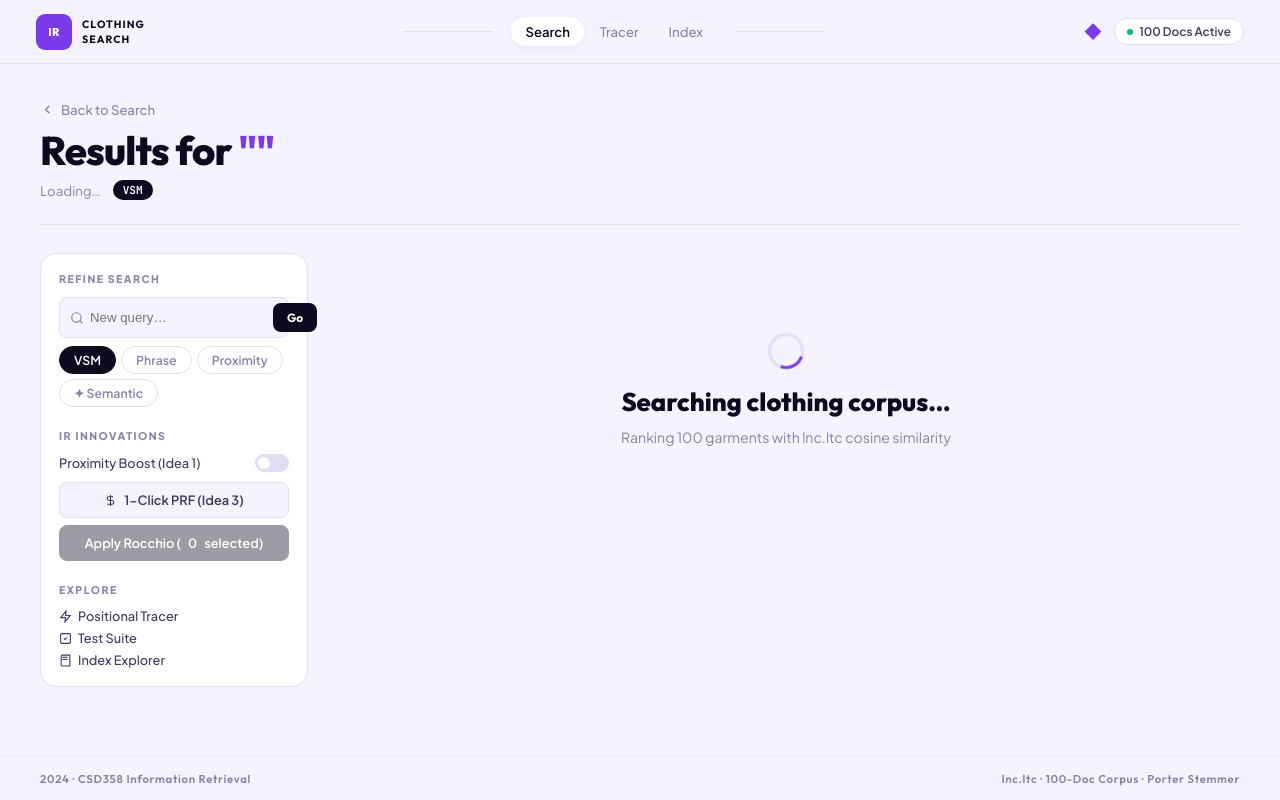
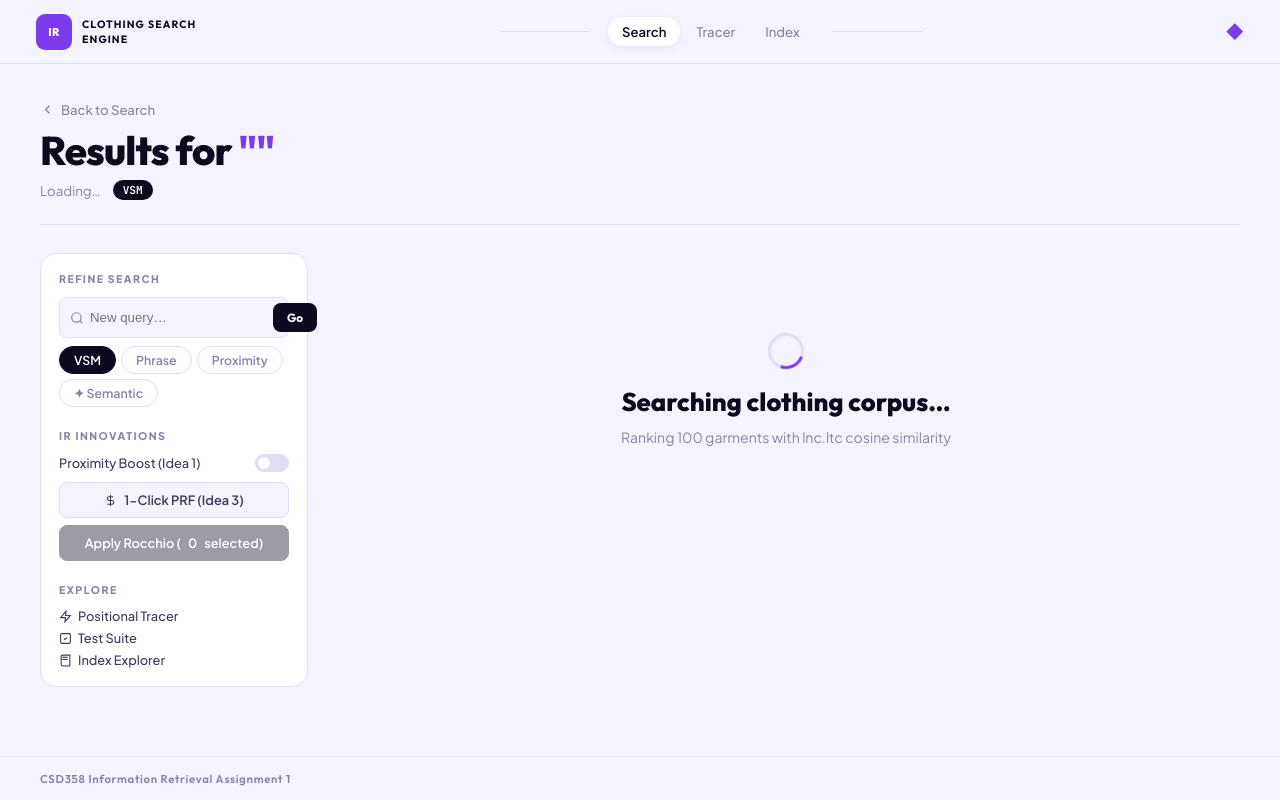
Before and after one commit to Aadityakharkia/Clothing-Information_Retrival, a Flask app: page /results in a window 1280 px wide. Run offline with Flask 3, Linux system fonts and the light colour scheme.

Commit message:
Frontend

```diff
--- a/backend/app/routes/page_routes.py
+++ b/backend/app/routes/page_routes.py
@@ -30,10 +30,12 @@ def home():
 
 @page_bp.route("/results")
 def results():
-    q    = request.args.get("q", "").strip()
-    mode = request.args.get("mode", "vsm").strip()
-    if mode not in ("vsm", "phrase", "proximity", "semantic"):
-        mode = "vsm"
+    q = request.args.get("q", "").strip()
+    raw_mode = request.args.get("mode", "vsm").strip()
+    modes = [m.strip() for m in raw_mode.split(",") if m.strip() in ("vsm", "phrase", "proximity", "semantic")]
+    if not modes:
+        modes = ["vsm"]
+    mode = ",".join(modes)
     total_docs, vocab_size = _get_stats()
     return render_template(
         "results.html",
--- a/frontend/templates/base.html
+++ b/frontend/templates/base.html
@@ -1,16 +1,21 @@
 <!DOCTYPE html>
 <html lang="en">
+
 <head>
   <meta charset="UTF-8">
   <meta name="viewport" content="width=device-width, initial-scale=1.0">
   <title>{% block title %}Clothing Search Engine{% endblock %} | CSD358 IR</title>
-  <meta name="description" content="Premium Clothing Information Retrieval Engine — VSM lnc.ltc, Positional Indexing, Proximity Search. CSD358 Assignment 1.">
+  <meta name="description"
+    content="Premium Clothing Information Retrieval Engine — VSM lnc.ltc, Positional Indexing, Proximity Search. CSD358 Assignment 1.">
   <link rel="preconnect" href="https://fonts.googleapis.com">
   <link rel="preconnect" href="https://fonts.gstatic.com" crossorigin>
-  <link href="https://fonts.googleapis.com/css2?family=Outfit:wght@300;400;500;600;700;800;900&family=Plus+Jakarta+Sans:wght@400;500;600;700;800&family=JetBrains+Mono:wght@400;500;600&display=swap" rel="stylesheet">
+  <link
+    href="https://fonts.googleapis.com/css2?family=Outfit:wght@300;400;500;600;700;800;900&family=Plus+Jakarta+Sans:wght@400;500;600;700;800&family=JetBrains+Mono:wght@400;500;600&display=swap"
+    rel="stylesheet">
   <link rel="stylesheet" href="/static/css/style.css">
   {% block extra_head %}{% endblock %}
 </head>
+
 <body>
 
   <!-- ── Navigation ─────────────────────────────────── -->
@@ -19,25 +24,23 @@
 
       <a href="/" class="nav-logo" id="nav-logo-link">
         <span class="logo-sq">IR</span>
-        <span class="logo-text">CLOTHING<br>SEARCH</span>
+        <span class="logo-text">CLOTHING SEARCH<br>ENGINE</span>
       </a>
 
       <div class="nav-center">
         <span class="nav-rule"></span>
         <div class="nav-pages">
-          <a href="/"           class="nav-link {% if active_page=='search' %}active{% endif %}" id="nav-link-search">Search</a>
-          <a href="/tracer"     class="nav-link {% if active_page=='tracer' %}active{% endif %}" id="nav-link-tracer">Tracer</a>
-          <a href="/vocabulary" class="nav-link {% if active_page=='vocab'  %}active{% endif %}" id="nav-link-vocab">Index</a>
+          <a href="/" class="nav-link {% if active_page=='search' %}active{% endif %}" id="nav-link-search">Search</a>
+          <a href="/tracer" class="nav-link {% if active_page=='tracer' %}active{% endif %}"
+            id="nav-link-tracer">Tracer</a>
+          <a href="/vocabulary" class="nav-link {% if active_page=='vocab'  %}active{% endif %}"
+            id="nav-link-vocab">Index</a>
         </div>
         <span class="nav-rule"></span>
       </div>
 
       <div class="nav-right">
         <span class="nav-diamond">◆</span>
-        <span class="nav-status">
-          <span class="status-dot"></span>
-          <span>100 Docs Active</span>
-        </span>
       </div>
 
     </div>
@@ -48,8 +51,7 @@
 
   <!-- ── Footer ─────────────────────────────────────── -->
   <footer class="page-footer">
-    <span>2024 · CSD358 Information Retrieval</span>
-    <span>lnc.ltc · 100-Doc Corpus · Porter Stemmer</span>
+    <span>CSD358 Information Retrieval Assignment 1</span>
   </footer>
 
   <!-- ── Document Inspection Modal ─────────────────── -->
@@ -57,7 +59,8 @@
     <div class="modal-box" id="doc-modal-box">
       <div class="modal-head">
         <div>
-          <span style="font-family:var(--font-mono);font-size:0.72rem;font-weight:700;color:var(--text-muted);" id="modal-doc-id-badge">D001</span>
+          <span style="font-family:var(--font-mono);font-size:0.72rem;font-weight:700;color:var(--text-muted);"
+            id="modal-doc-id-badge">D001</span>
           <h3 id="modal-title" style="margin-top:4px;">Garment Details</h3>
         </div>
         <button class="modal-close" id="modal-close-btn" aria-label="Close">×</button>
@@ -84,7 +87,7 @@
       modal.addEventListener('click', (e) => { if (e.target === modal) modal.style.display = 'none'; });
     }
 
-    window.openDocModal = async function(docId) {
+    window.openDocModal = async function (docId) {
       modal.style.display = 'flex';
       document.getElementById('modal-body').innerHTML = '<div class="loading-state" style="padding:40px;"><div class="spinner"></div><p>Loading garment…</p></div>';
       try {
@@ -92,26 +95,26 @@
         document.getElementById('modal-doc-id-badge').textContent = d.doc_id;
         document.getElementById('modal-title').textContent = d.title;
         const topTerms = Object.entries(d.term_frequencies || {})
-          .sort((a,b) => b[1]-a[1]).slice(0,20);
+          .sort((a, b) => b[1] - a[1]).slice(0, 20);
         const tokens = (d.tokens || []).slice(0, 60);
         document.getElementById('modal-body').innerHTML = `
           <div class="modal-meta">
             <strong>Category:</strong> ${d.category}<br>
             <strong>Vector Length:</strong> ${d.vector_length}<br>
-            <strong>Unique Terms:</strong> ${Object.keys(d.term_frequencies||{}).length}
+            <strong>Unique Terms:</strong> ${Object.keys(d.term_frequencies || {}).length}
           </div>
           <div class="modal-section-title">Description</div>
-          <p style="font-size:0.85rem;color:var(--text-body);line-height:1.6;">${(d.text||'').substring(0,500)}…</p>
+          <p style="font-size:0.85rem;color:var(--text-body);line-height:1.6;">${(d.text || '').substring(0, 500)}…</p>
           <div class="modal-section-title">Top Stemmed Terms (by TF)</div>
           <div class="token-grid">
-            ${topTerms.map(([t,f]) => `<span class="token-pill">${t}<span class="pos-num">×${f}</span></span>`).join('')}
+            ${topTerms.map(([t, f]) => `<span class="token-pill">${t}<span class="pos-num">×${f}</span></span>`).join('')}
           </div>
           <div class="modal-section-title">Token Positions (first 60)</div>
           <div class="token-grid">
             ${tokens.map(tk => `<span class="token-pill">${tk.term}<span class="pos-num">[${tk.pos}]</span></span>`).join('')}
           </div>
         `;
-      } catch(e) {
+      } catch (e) {
         document.getElementById('modal-body').innerHTML = `<p style="color:red;">Error: ${e.message}</p>`;
       }
     };
@@ -119,4 +122,5 @@
 
   {% block scripts %}{% endblock %}
 </body>
+
 </html>
--- a/frontend/templates/results.html
+++ b/frontend/templates/results.html
@@ -35,15 +35,15 @@
             <button class="sidebar-search-btn" id="sidebar-search-btn">Go</button>
           </div>
           <div style="display:flex;gap:5px;margin-top:8px;flex-wrap:wrap;">
-            <button class="mode-chip {% if mode=='vsm' %}active{% endif %}" data-mode="vsm" id="sb-mode-vsm">VSM</button>
-            <button class="mode-chip {% if mode=='phrase' %}active{% endif %}" data-mode="phrase" id="sb-mode-phrase">Phrase</button>
-            <button class="mode-chip {% if mode=='proximity' %}active{% endif %}" data-mode="proximity" id="sb-mode-prox">Proximity</button>
-            <button class="mode-chip {% if mode=='semantic' %}active{% endif %}" data-mode="semantic" id="sb-mode-semantic">✦ Semantic</button>
+            <button class="mode-chip {% if 'vsm' in mode.split(',') %}active{% endif %}" data-mode="vsm" id="sb-mode-vsm">VSM</button>
+            <button class="mode-chip {% if 'phrase' in mode.split(',') %}active{% endif %}" data-mode="phrase" id="sb-mode-phrase">Phrase</button>
+            <button class="mode-chip {% if 'proximity' in mode.split(',') %}active{% endif %}" data-mode="proximity" id="sb-mode-prox">Proximity</button>
+            <button class="mode-chip {% if 'semantic' in mode.split(',') %}active{% endif %}" data-mode="semantic" id="sb-mode-semantic">✦ Semantic</button>
           </div>
         </div>
 
         <!-- Semantic AI Innovations (Idea 4) -->
-        <div class="sidebar-section" id="semantic-innovations" {% if mode != 'semantic' %}style="display:none;"{% endif %}>
+        <div class="sidebar-section" id="semantic-innovations" {% if 'semantic' not in mode.split(',') %}style="display:none;"{% endif %}>
           <span class="sidebar-heading">Neural IR Controls (Idea 4)</span>
 
           <div style="margin-bottom:10px;">
@@ -72,7 +72,7 @@
         </div>
 
         <!-- IR Innovations -->
-        <div class="sidebar-section" id="vsm-innovations" {% if mode != 'vsm' %}style="display:none;"{% endif %}>
+        <div class="sidebar-section" id="vsm-innovations" {% if 'vsm' not in mode.split(',') %}style="display:none;"{% endif %}>
           <span class="sidebar-heading">IR Innovations</span>
 
           <div class="toggle-row">
@@ -189,18 +189,26 @@ async function doSearch(q, mode) {
   const list = document.getElementById('results-list');
   list.innerHTML = `<div class="loading-state"><div class="spinner"></div><h3>Searching…</h3><p>Ranking ${TOTAL_DOCS} garments</p></div>`;
 
+  const activeModes = (typeof mode === 'string' ? mode.split(',') : [mode]).map(m => m.trim()).filter(Boolean);
+  const hasVsm = activeModes.includes('vsm');
+  const hasSemantic = activeModes.includes('semantic');
+  const hasPositional = activeModes.includes('phrase') || activeModes.includes('proximity');
+
   let data;
   try {
-    if (mode === 'vsm') {
-      if (proximityBoostActive) {
-        data = await window.apiClient.searchHybrid(q, 0.5, 10);
-      } else {
-        data = await window.apiClient.searchVSM(q, 10);
-      }
-    } else if (mode === 'semantic') {
+    if (hasSemantic && hasVsm) {
       const alphaSlider = document.getElementById('sem-alpha-slider');
       const alpha = alphaSlider ? parseFloat(alphaSlider.value) : 0.5;
       data = await window.apiClient.searchSemantic(q, 'hybrid', alpha, 10);
+    } else if (hasSemantic) {
+      data = await window.apiClient.searchSemantic(q, 'semantic', 1.0, 10);
+    } else if (hasVsm && (hasPositional || proximityBoostActive)) {
+      data = await window.apiClient.searchHybrid(q, 0.5, 10);
+    } else if (hasVsm) {
+      data = await window.apiClient.searchVSM(q, 10);
+    } else {
+      data = await window.apiClient.searchPositional(q);
+    }
 
     const intentBadge = document.getElementById('sem-intent-badge');
     if (intentBadge && data.is_natural_language !== undefined) {
@@ -214,23 +222,18 @@ async function doSearch(q, mode) {
         intentBadge.style.color = '#a0c4ff';
       }
     }
-    } else {
-      data = await window.apiClient.searchPositional(q);
-    }
   } catch(e) {
     list.innerHTML = `<div class="no-results"><h3>Error</h3><p>${e.message}</p></div>`;
     return;
   }
 
   const results = data.results || [];
-  let modeLabel = 'VSM lnc.ltc';
-  if (mode === 'semantic') {
-    modeLabel = '✦ Semantic AI (MiniLM)';
-  } else if (mode === 'vsm') {
-    modeLabel = proximityBoostActive ? 'Hybrid Proximity Boost' : 'VSM lnc.ltc';
-  } else {
-    modeLabel = data.search_type === 'exact_phrase' ? 'Exact Phrase' : 'Proximity WITHIN/k';
-  }
+  let modeLabels = [];
+  if (hasVsm) modeLabels.push('VSM');
+  if (activeModes.includes('phrase')) modeLabels.push('Phrase');
+  if (activeModes.includes('proximity')) modeLabels.push('Proximity');
+  if (hasSemantic) modeLabels.push('✦ Semantic');
+  let modeLabel = modeLabels.length ? modeLabels.join(' + ') : 'VSM';
 
   document.getElementById('results-count-label').textContent =
     `${results.length} garment${results.length !== 1 ? 's' : ''} found`;
@@ -320,18 +323,23 @@ function updateRocchioBtn() {
   btn.disabled = selDocs.size === 0;
 }
 
-// ── Mode chips (sidebar) ─────────────────────────────
+// ── Mode chips (sidebar multiselect) ─────────────────
 document.querySelectorAll('.mode-chip').forEach(chip => {
   chip.addEventListener('click', () => {
-    document.querySelectorAll('.mode-chip').forEach(c => c.classList.remove('active'));
+    chip.classList.toggle('active');
+    const activeChips = Array.from(document.querySelectorAll('.mode-chip.active'));
+    if (activeChips.length === 0) {
       chip.classList.add('active');
-    currentMode = chip.getAttribute('data-mode');
+    }
+    const activeModes = Array.from(document.querySelectorAll('.mode-chip.active'))
+      .map(c => c.getAttribute('data-mode'));
+    currentMode = activeModes.join(',');
 
     const vsm = document.getElementById('vsm-innovations');
-    if (vsm) vsm.style.display = currentMode === 'vsm' ? '' : 'none';
+    if (vsm) vsm.style.display = activeModes.includes('vsm') ? '' : 'none';
 
     const sem = document.getElementById('semantic-innovations');
-    if (sem) sem.style.display = currentMode === 'semantic' ? '' : 'none';
+    if (sem) sem.style.display = activeModes.includes('semantic') ? '' : 'none';
 
     doSearch(document.getElementById('sidebar-query-input').value.trim() || QUERY, currentMode);
   });
```
Also changed, not shown: frontend/templates/search.html (+17 -40 lines), 1 other file. Lines whose indentation alone changed are shown as unchanged.
